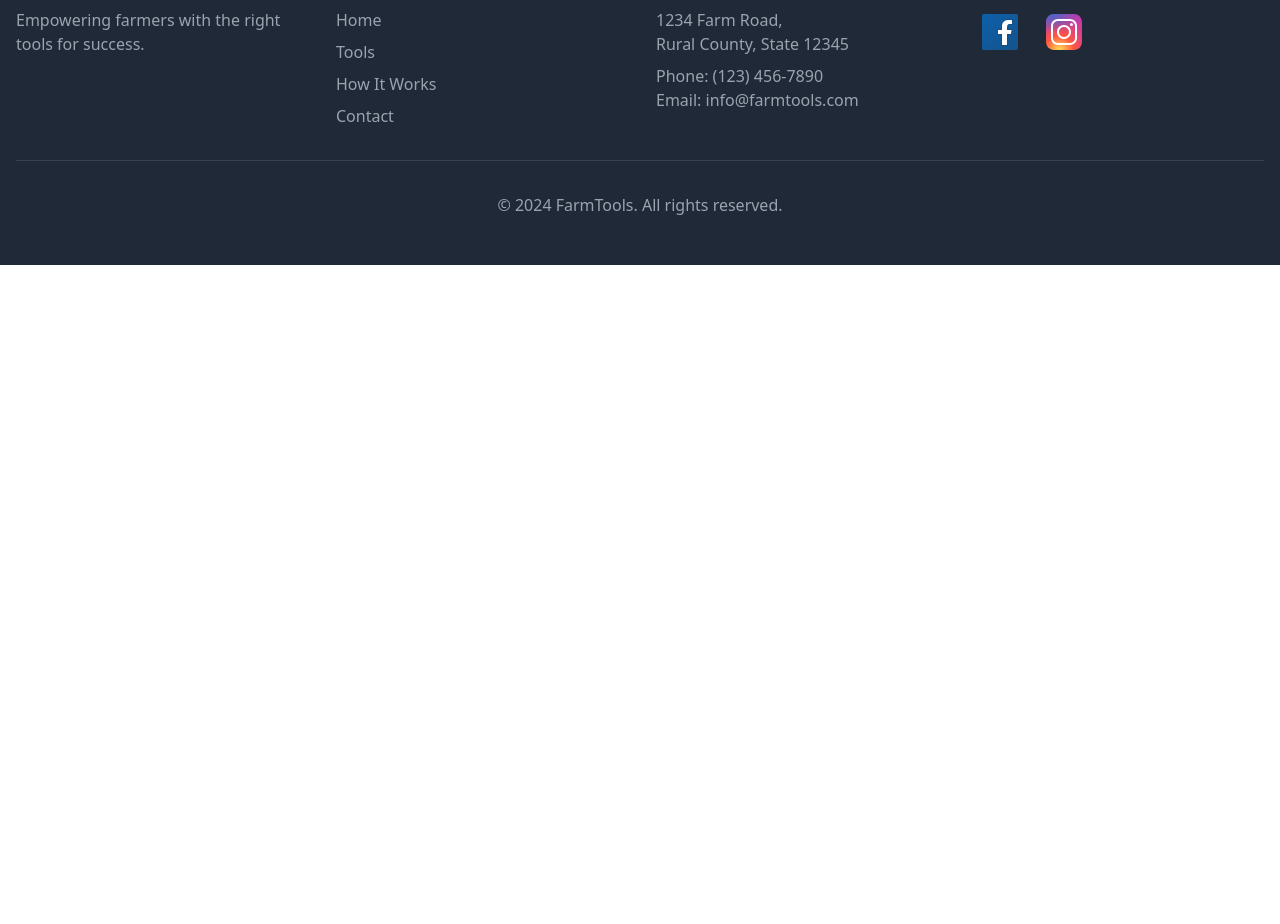
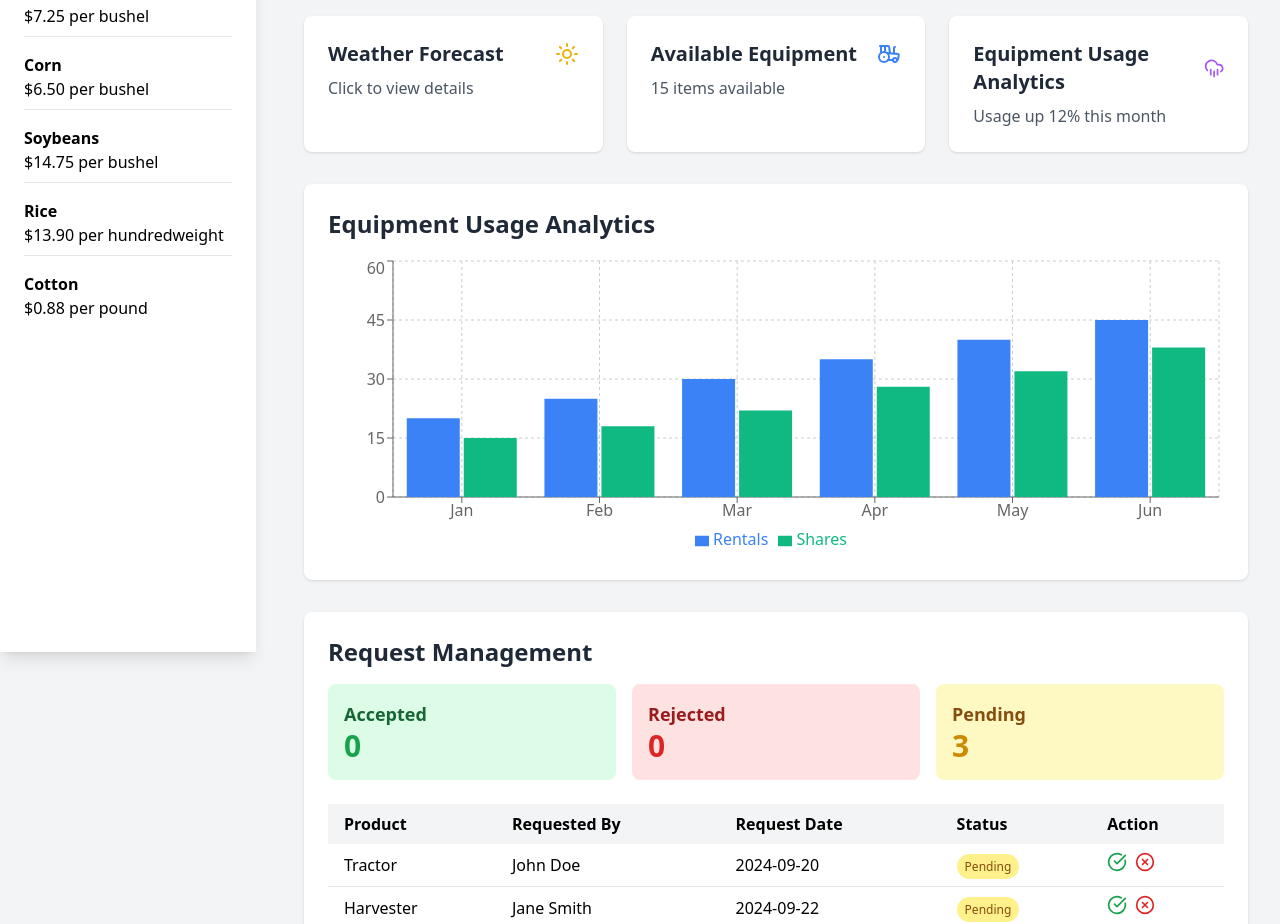
Before and after one commit to AdityaShah7867/Agri-Farmer, a React (Create React App) app: page /dashboard in a window 1280 px wide. Shown: the part 148-1072 px from the top of the page. Before the commit the page ends 800 px from the top, so only its background shows below. Built offline with nearby package versions, Linux system fonts and the light colour scheme; no server answers.

Commit message:
dashboard component

```diff
--- a/src/App.js
+++ b/src/App.js
@@ -15,6 +15,7 @@ import Product from "./pages/Product/Product";
 import Footer from "./pages/common/Footer";
 import Setting from "./pages/Setting/Setting";
 import MicrosoftTranslator from "./Translate";
+import Dashboard from "./pages/dashboard/Dashboard";
 
 const AppContent = () => {
   const location = useLocation(); // Now inside Router
@@ -34,6 +35,7 @@ const AppContent = () => {
         <Route path="/calendar" element={<RentalCalendar />} />
         <Route path="/videocall" element={<Videocall />} />
         <Route path="/product" element={<Product />} />
+        <Route path="/dashboard" element={<Dashboard />} />
         <Route path='/Setting' element={<Setting />} />
       </Routes>
       {location.pathname !== "/videocall" && <Footer />}
--- /dev/null
+++ b/src/pages/dashboard/Dashboard.jsx
@@ -0,0 +1,201 @@
+import React, { useState, useEffect } from 'react';
+import { BarChart, Bar, XAxis, YAxis, CartesianGrid, Tooltip, Legend, ResponsiveContainer } from 'recharts';
+import { Sun, CloudRain, DollarSign, Tractor, CheckCircle, XCircle, X, Menu } from 'lucide-react';
+
+const mockData = [
+  { month: 'Jan', rentals: 20, shares: 15 },
+  { month: 'Feb', rentals: 25, shares: 18 },
+  { month: 'Mar', rentals: 30, shares: 22 },
+  { month: 'Apr', rentals: 35, shares: 28 },
+  { month: 'May', rentals: 40, shares: 32 },
+  { month: 'Jun', rentals: 45, shares: 38 },
+];
+
+const mockRequests = [
+  { id: 1, product: 'Tractor', requestedBy: 'John Doe', requestDate: '2024-09-20', status: 'pending' },
+  { id: 2, product: 'Harvester', requestedBy: 'Jane Smith', requestDate: '2024-09-22', status: 'pending' },
+  { id: 3, product: 'Seeder', requestedBy: 'Bob Johnson', requestDate: '2024-09-25', status: 'pending' },
+];
+
+const mockMarketPrices = [
+  { product: 'Wheat', price: 7.25, unit: 'bushel' },
+  { product: 'Corn', price: 6.50, unit: 'bushel' },
+  { product: 'Soybeans', price: 14.75, unit: 'bushel' },
+  { product: 'Rice', price: 13.90, unit: 'hundredweight' },
+  { product: 'Cotton', price: 0.88, unit: 'pound' },
+];
+
+const WeatherModal = ({ isOpen, onClose }) => {
+  // ... (WeatherModal component remains unchanged)
+};
+
+const MarketPricesSidebar = ({ isOpen, onClose }) => (
+  <div className={`bg-white w-64 h-full fixed left-0 top-0 overflow-y-auto shadow-lg p-6 pt-20 transition-transform duration-300 ease-in-out transform ${isOpen ? 'translate-x-0' : '-translate-x-full'} md:translate-x-0`}>
+    <div className="flex justify-between items-center mb-4 md:hidden">
+      <h2 className="text-2xl font-bold">Market Prices</h2>
+      <button onClick={onClose} className="text-gray-500 hover:text-gray-700">
+        <X size={24} />
+      </button>
+    </div>
+    <h2 className="text-2xl font-bold mb-4 hidden md:block">Market Prices</h2>
+    <ul>
+      {mockMarketPrices.map((item, index) => (
+        <li key={index} className="mb-4 pb-2 border-b last:border-b-0">
+          <p className="font-semibold">{item.product}</p>
+          <p>${item.price.toFixed(2)} per {item.unit}</p>
+        </li>
+      ))}
+    </ul>
+  </div>
+);
+
+const VerticalMarketPricesButton = ({ onClick }) => (
+  <button
+    onClick={onClick}
+    className="fixed left-0 top-1/2 pt-8 -translate-y-1/2 bg-blue-500 text-white p-2 rounded-r-md shadow-lg transform -rotate-90 origin-left md:hidden"
+  >
+    <span className="flex items-center">
+      <Menu size={20} className="mr-2" />
+      Market Prices
+    </span>
+  </button>
+);
+
+const Dashboard = () => {
+  const [requests, setRequests] = useState(mockRequests);
+  const [isWeatherModalOpen, setIsWeatherModalOpen] = useState(false);
+  const [isMarketPricesSidebarOpen, setIsMarketPricesSidebarOpen] = useState(false);
+
+  const handleRequestAction = (id, action) => {
+    setRequests(requests.map(req =>
+      req.id === id ? { ...req, status: action } : req
+    ));
+  };
+
+  const acceptedCount = requests.filter(req => req.status === 'accepted').length;
+  const rejectedCount = requests.filter(req => req.status === 'rejected').length;
+  const pendingCount = requests.filter(req => req.status === 'pending').length;
+
+  return (
+    <div className="min-h-screen pl-4 bg-gray-100">
+      <MarketPricesSidebar isOpen={isMarketPricesSidebarOpen} onClose={() => setIsMarketPricesSidebarOpen(false)} />
+      <VerticalMarketPricesButton onClick={() => setIsMarketPricesSidebarOpen(!isMarketPricesSidebarOpen)} />
+      <div className="md:pl-64">
+        <div className="p-8">
+          <header className="mb-8">
+            <h1 className="text-3xl font-bold text-gray-800">Farmer's Portal Dashboard</h1>
+          </header>
+
+          <div className="grid grid-cols-1 md:grid-cols-2 lg:grid-cols-3 gap-6 mb-8">
+            <div className="bg-white p-6 rounded-lg shadow cursor-pointer" onClick={() => setIsWeatherModalOpen(true)}>
+              <div className="flex items-center justify-between">
+                <h2 className="text-xl font-semibold text-gray-800">Weather Forecast</h2>
+                <Sun className="text-yellow-500" size={24} />
+              </div>
+              <p className="mt-2 text-gray-600">Click to view details</p>
+            </div>
+            <div className="bg-white p-6 rounded-lg shadow">
+              <div className="flex items-center justify-between">
+                <h2 className="text-xl font-semibold text-gray-800">Available Equipment</h2>
+                <Tractor className="text-blue-500" size={24} />
+              </div>
+              <p className="mt-2 text-gray-600">15 items available</p>
+            </div>
+            <div className="bg-white p-6 rounded-lg shadow">
+              <div className="flex items-center justify-between">
+                <h2 className="text-xl font-semibold text-gray-800">Equipment Usage Analytics</h2>
+                <CloudRain className="text-purple-500" size={24} />
+              </div>
+              <p className="mt-2 text-gray-600">Usage up 12% this month</p>
+            </div>
+          </div>
+
+          <div className="bg-white p-6 rounded-lg shadow mb-8">
+            <h2 className="text-2xl font-semibold text-gray-800 mb-4">Equipment Usage Analytics</h2>
+            <ResponsiveContainer width="100%" height={300}>
+              <BarChart data={mockData}>
+                <CartesianGrid strokeDasharray="3 3" />
+                <XAxis dataKey="month" />
+                <YAxis />
+                <Tooltip />
+                <Legend />
+                <Bar dataKey="rentals" fill="#3B82F6" name="Rentals" />
+                <Bar dataKey="shares" fill="#10B981" name="Shares" />
+              </BarChart>
+            </ResponsiveContainer>
+          </div>
+
+          <div className="bg-white p-6 rounded-lg shadow">
+            <h2 className="text-2xl font-semibold text-gray-800 mb-4">Request Management</h2>
+            <div className="grid grid-cols-1 sm:grid-cols-3 gap-4 mb-6">
+              <div className="bg-green-100 p-4 rounded-lg">
+                <h3 className="text-lg font-semibold text-green-800">Accepted</h3>
+                <p className="text-3xl font-bold text-green-600">{acceptedCount}</p>
+              </div>
+              <div className="bg-red-100 p-4 rounded-lg">
+                <h3 className="text-lg font-semibold text-red-800">Rejected</h3>
+                <p className="text-3xl font-bold text-red-600">{rejectedCount}</p>
+              </div>
+              <div className="bg-yellow-100 p-4 rounded-lg">
+                <h3 className="text-lg font-semibold text-yellow-800">Pending</h3>
+                <p className="text-3xl font-bold text-yellow-600">{pendingCount}</p>
+              </div>
+            </div>
+            <div className="overflow-x-auto">
+              <table className="min-w-full bg-white">
+                <thead className="bg-gray-100">
+                  <tr>
+                    <th className="py-2 px-4 text-left">Product</th>
+                    <th className="py-2 px-4 text-left">Requested By</th>
+                    <th className="py-2 px-4 text-left">Request Date</th>
+                    <th className="py-2 px-4 text-left">Status</th>
+                    <th className="py-2 px-4 text-left">Action</th>
+                  </tr>
+                </thead>
+                <tbody>
+                  {requests.map((request) => (
+                    <tr key={request.id} className="border-b">
+                      <td className="py-2 px-4">{request.product}</td>
+                      <td className="py-2 px-4">{request.requestedBy}</td>
+                      <td className="py-2 px-4">{request.requestDate}</td>
+                      <td className="py-2 px-4">
+                        <span className={`px-2 py-1 rounded-full text-xs ${
+                          request.status === 'accepted' ? 'bg-green-200 text-green-800' :
+                          request.status === 'rejected' ? 'bg-red-200 text-red-800' :
+                          'bg-yellow-200 text-yellow-800'
+                        }`}>
+                          {request.status.charAt(0).toUpperCase() + request.status.slice(1)}
+                        </span>
+                      </td>
+                      <td className="py-2 px-4">
+                        {request.status === 'pending' && (
+                          <>
+                            <button
+                              onClick={() => handleRequestAction(request.id, 'accepted')}
+                              className="mr-2 text-green-600 hover:text-green-800"
+                            >
+                              <CheckCircle size={20} />
+                            </button>
+                            <button
+                              onClick={() => handleRequestAction(request.id, 'rejected')}
+                              className="text-red-600 hover:text-red-800"
+                            >
+                              <XCircle size={20} />
+                            </button>
+                          </>
+                        )}
+                      </td>
+                    </tr>
+                  ))}
+                </tbody>
+              </table>
+            </div>
+          </div>
+        </div>
+      </div>
+      <WeatherModal isOpen={isWeatherModalOpen} onClose={() => setIsWeatherModalOpen(false)} />
+    </div>
+  );
+};
+
+export default Dashboard;
```
Also changed, not shown: package.json (+8 -7 lines), 1 other file (tests, documents, lock files or other folders).
